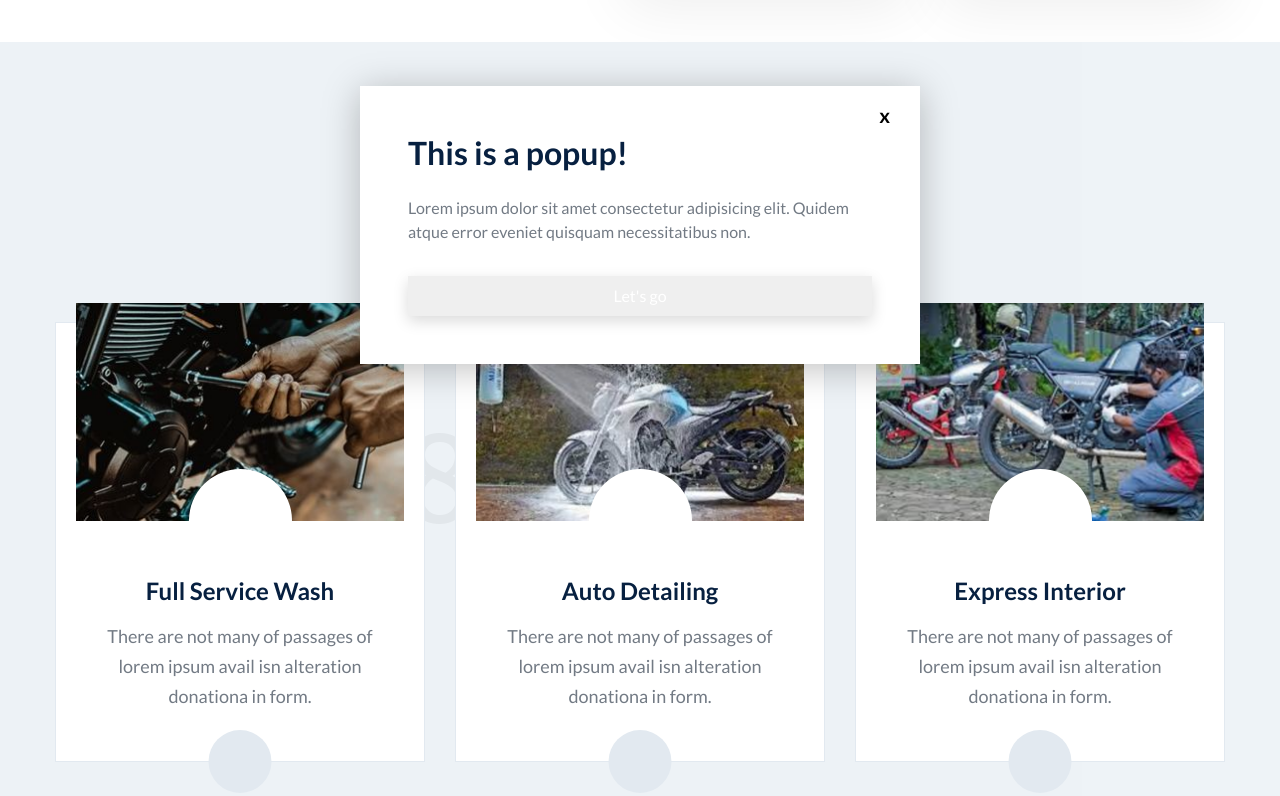
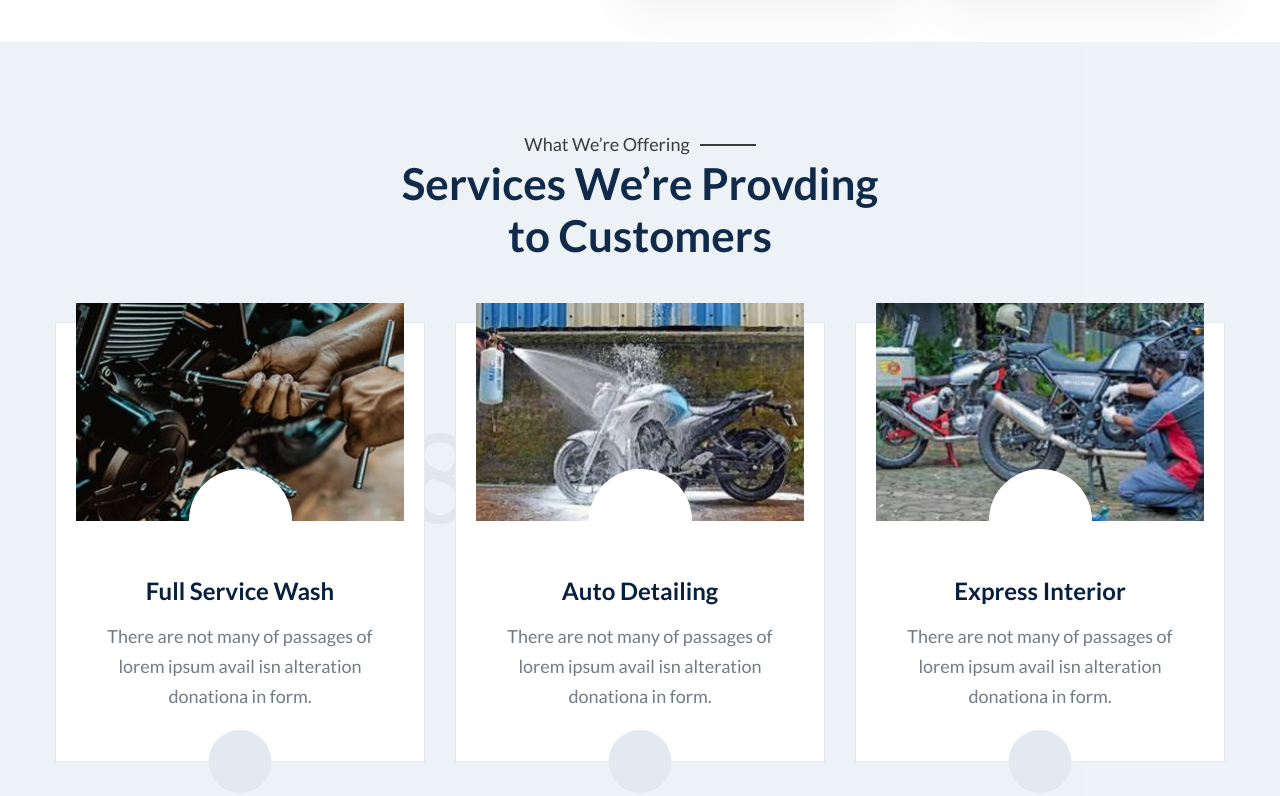
Before and after one commit to Ramshankar07/bkz, a plain HTML site: page index.html in a window 1280 px wide. Shown: the part 1562-2358 px from the top of the page. Drawn offline with Linux system fonts and the light colour scheme; a web font is replaced by a local one.

Commit message:
remove pop

```diff
--- a/index.html
+++ b/index.html
@@ -96,27 +96,7 @@
         <div class="stricky-header stricked-menu main-menu">
             <div class="sticky-header__content"></div><!-- /.sticky-header__content -->
         </div><!-- /.stricky-header -->
-        <div class="container1">
-            <div class="popup" id="popup-card">
-              <h2>This is a popup!</h2>
-              <p>Lorem ipsum dolor sit amet consectetur adipisicing elit. Quidem atque error eveniet quisquam necessitatibus non.</p>
-              <button class="popup-close button">Let's go</button>
-              <button class="popup-close close">x</button>
-            </div>
-          </div>
-        <script>const popupWindow = document.querySelector("#popup-card");
-            const popupClose = document.querySelectorAll(".popup-close");
 
-            window.addEventListener("load", () => {
-              popupWindow.classList.add("active");
-            });
-
-            popupClose.forEach((close) =>
-              close.addEventListener("click", () => {
-                popupWindow.classList.remove("active");
-              })
-            );
-            </script>
 
         <section class="main-slider">
             <div class="swiper-container thm-swiper__slider" data-swiper-options='{"slidesPerView": 1, "loop": true,
```
